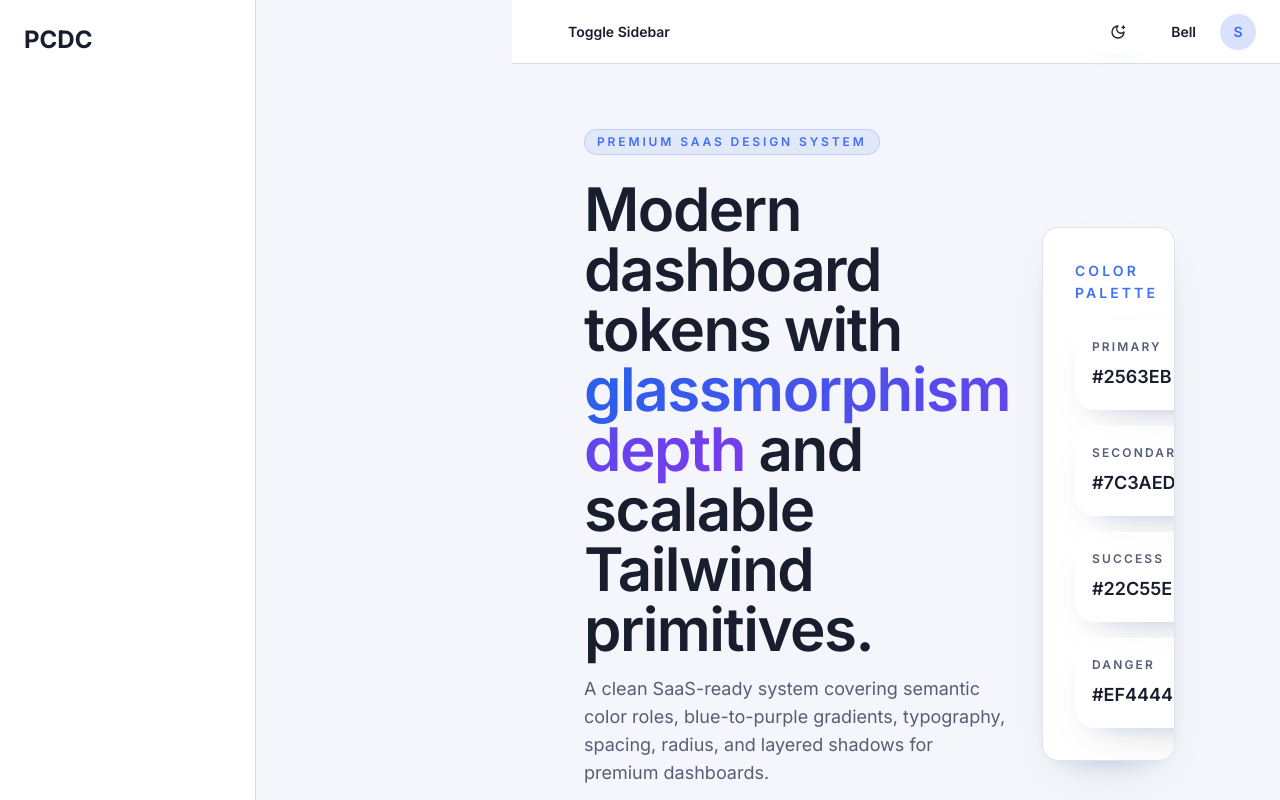
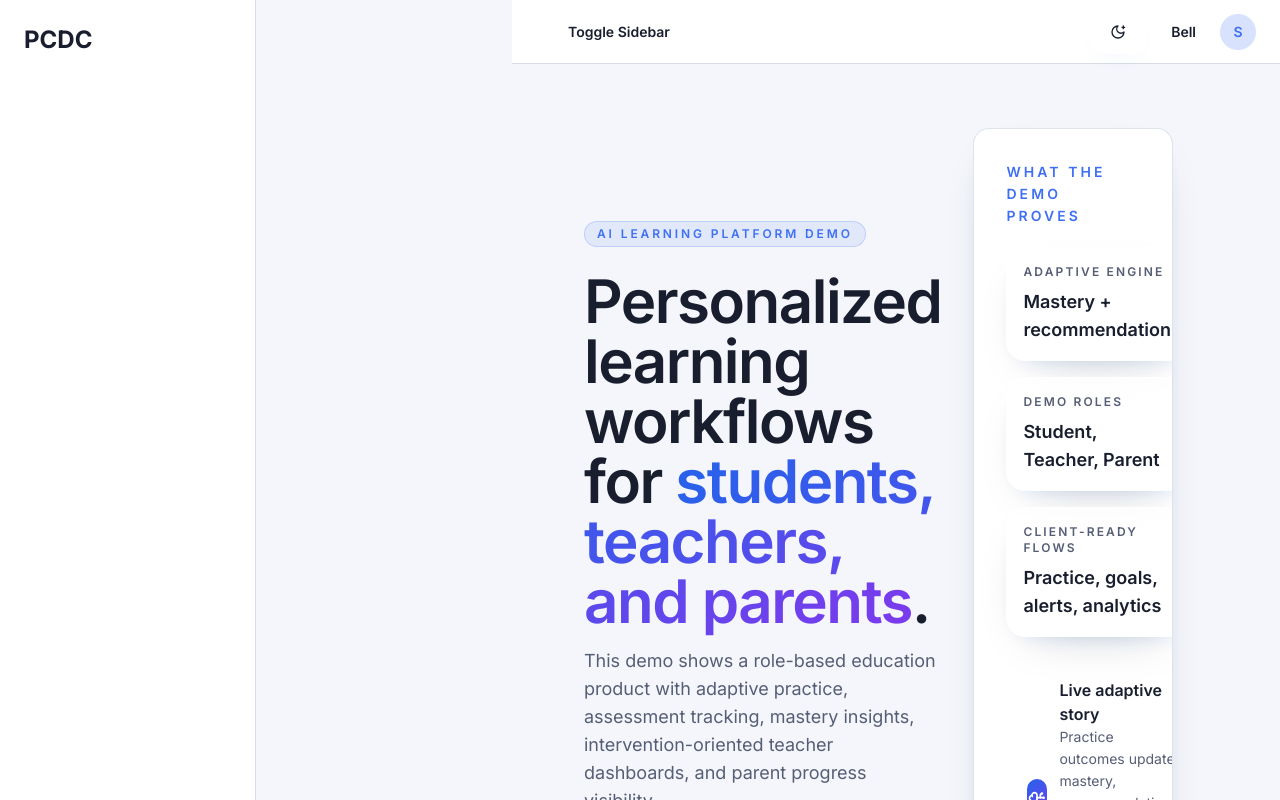
Before and after one commit to neiloy-neil/ai-learning-platform, a Next.js app: page / in a window 1280 px wide. Built offline with nearby package versions, Linux system fonts and the light colour scheme; sample sign-in values are in the browser's storage.

Commit message:
Rewrite landing page for learning platform demo

```diff
--- a/features/home/components/home-page-view.tsx
+++ b/features/home/components/home-page-view.tsx
@@ -1,100 +1,108 @@
-import { ArrowRight, CheckCircle2, ShieldAlert, Sparkles } from "lucide-react";
+import Link from "next/link";
+import { ArrowRight, BrainCircuit, GraduationCap, LineChart, ShieldCheck, Users } from "lucide-react";
 import type { HTMLAttributes } from "react";
+
 import { Button } from "@/components/ui/button";
-import { Card } from "@/components/ui/card";
+import { Card, CardContent, CardHeader, CardTitle } from "@/components/ui/card";
 import { homeHighlights } from "@/features/home/model/home-highlights";
 import { cn } from "@/lib/cn";
-import { designSystem } from "@/lib/design-system";
+import { appRoutes } from "@/lib/app-routes";
 
 type HomePageViewProps = HTMLAttributes<HTMLDivElement> & {
   className?: string;
 };
 
-const palette = [
-  { label: "Primary", value: designSystem.colors.primary, tone: "bg-primary text-primary-foreground" },
-  { label: "Secondary", value: designSystem.colors.secondary, tone: "bg-secondary text-secondary-foreground" },
-  { label: "Success", value: designSystem.colors.success, tone: "bg-success text-success-foreground" },
-  { label: "Danger", value: designSystem.colors.danger, tone: "bg-danger text-danger-foreground" },
+const demoJourneys = [
+  {
+    title: "Student Journey",
+    description: "Adaptive practice, assessment sessions, learning paths, goals, and progress insights move together in one demo flow.",
+    icon: GraduationCap,
+  },
+  {
+    title: "Teacher Workspace",
+    description: "Class performance, weak concept visibility, assignments, and student drill-downs are presented as one coherent analytics surface.",
+    icon: Users,
+  },
+  {
+    title: "Parent Visibility",
+    description: "Progress summaries, alerts, and at-home support cues keep parent-facing reporting clear and non-technical.",
+    icon: ShieldCheck,
+  },
 ] as const;
 
-const foundations = [
+const proofPoints = [
   {
-    title: "Spacing",
-    value: "8, 12, 16, 24, 32, 48, 72",
+    label: "Adaptive engine",
+    value: "Mastery + recommendation",
   },
   {
-    title: "Radius",
-    value: "8, 14, 20, 28, pill",
+    label: "Demo roles",
+    value: "Student, Teacher, Parent",
   },
   {
-    title: "Shadows",
-    value: "panel, floating, glow, inset",
+    label: "Client-ready flows",
+    value: "Practice, goals, alerts, analytics",
   },
 ] as const;
 
 export function HomePageView({ className, ...props }: HomePageViewProps) {
   return (
     <div className={cn("px-6 pb-20 pt-8 lg:px-10", className)} {...props}>
-      <section className="mx-auto grid max-w-6xl gap-8 lg:grid-cols-[1.2fr_0.8fr] lg:items-center">
+      <section className="mx-auto grid max-w-6xl gap-8 lg:grid-cols-[1.15fr_0.85fr] lg:items-center">
         <div className="space-y-6">
-          <span className="eyebrow">Premium SaaS design system</span>
+          <span className="eyebrow">AI Learning Platform Demo</span>
           <div className="space-y-4">
-            <h1 className="max-w-3xl text-4xl font-semibold tracking-tight text-foreground sm:text-5xl lg:text-6xl">
-              Modern dashboard tokens with <span className="gradient-text">glassmorphism depth</span> and scalable Tailwind primitives.
+            <h1 className="max-w-4xl text-4xl font-semibold tracking-tight text-foreground sm:text-5xl lg:text-6xl">
+              Personalized learning workflows for <span className="gradient-text">students, teachers, and parents</span>.
             </h1>
             <p className="max-w-2xl text-base leading-7 text-muted-foreground sm:text-lg">
-              A clean SaaS-ready system covering semantic color roles, blue-to-purple gradients, typography, spacing, radius, and layered shadows for premium dashboards.
+              This demo shows a role-based education product with adaptive practice, assessment tracking, mastery insights,
+              intervention-oriented teacher dashboards, and parent progress visibility.
             </p>
           </div>
           <div className="flex flex-col gap-3 sm:flex-row">
-            <Button className="group" size="lg">
-              Explore tokens
-              <ArrowRight className="ml-2 size-4 transition-transform duration-200 group-hover:translate-x-0.5" />
+            <Button asChild className="group" size="lg">
+              <Link href={appRoutes.auth.login}>
+                Open Demo Access
+                <ArrowRight className="ml-2 size-4 transition-transform duration-200 group-hover:translate-x-0.5" />
+              </Link>
             </Button>
-            <Button className="bg-transparent" size="lg" variant="secondary">
-              View foundations
+            <Button asChild className="bg-transparent" size="lg" variant="secondary">
+              <Link href={appRoutes.student.dashboard}>View Student Flow</Link>
             </Button>
           </div>
         </div>
 
         <Card className="glass-panel-strong overflow-hidden p-6 lg:p-8">
-          <div className="space-y-4">
-            <p className="text-sm font-semibold uppercase tracking-[0.22em] text-primary">Color palette</p>
+          <div className="space-y-5">
+            <p className="text-sm font-semibold uppercase tracking-[0.22em] text-primary">What the demo proves</p>
             <div className="grid gap-4">
-              {palette.map((item) => (
+              {proofPoints.map((item) => (
                 <div className="glass-panel rounded-[1.25rem] p-4" key={item.label}>
-                  <div className="flex items-center justify-between gap-4">
-                    <div>
-                      <p className="text-xs font-semibold uppercase tracking-[0.18em] text-muted-foreground">{item.label}</p>
-                      <h2 className="mt-2 text-lg font-semibold text-foreground">{item.value}</h2>
-                    </div>
-                    <div className={cn("h-14 w-14 rounded-2xl shadow-glow", item.tone)} />
-                  </div>
+                  <p className="text-xs font-semibold uppercase tracking-[0.18em] text-muted-foreground">{item.label}</p>
+                  <h2 className="mt-2 text-lg font-semibold text-foreground">{item.value}</h2>
                 </div>
               ))}
+            </div>
+            <div className="rounded-[1.5rem] border border-glass-stroke bg-surface/55 p-5">
+              <div className="flex items-center gap-3">
+                <div className="flex h-11 w-11 items-center justify-center rounded-2xl bg-dashboard-gradient text-white shadow-glow">
+                  <BrainCircuit className="size-5" />
+                </div>
+                <div>
+                  <p className="font-semibold text-foreground">Live adaptive story</p>
+                  <p className="text-sm text-muted-foreground">
+                    Practice outcomes update mastery, recommendations, goals, notifications, and role dashboards in one shared demo state.
+                  </p>
+                </div>
+              </div>
             </div>
           </div>
         </Card>
       </section>
 
-      <section className="mx-auto mt-16 grid max-w-6xl gap-5 md:grid-cols-3" id="tracks">
-        {[
-          {
-            icon: Sparkles,
-            title: "Gradient system",
-            description: "Brand gradients move from saturated blue to premium purple for hero treatments, active states, and emphasis surfaces.",
-          },
-          {
-            icon: CheckCircle2,
-            title: "Typography scale",
-            description: "A restrained scale keeps dense dashboards readable while still allowing strong display moments and crisp labels.",
-          },
-          {
-            icon: ShieldAlert,
-            title: "Glass surfaces",
-            description: "Translucent panels, soft borders, and layered shadows create depth without visual noise or heavy ornament.",
-          },
-        ].map((item) => {
+      <section className="mx-auto mt-16 grid max-w-6xl gap-5 md:grid-cols-3">
+        {demoJourneys.map((item) => {
           const Icon = item.icon;
 
           return (
@@ -109,48 +117,47 @@ export function HomePageView({ className, ...props }: HomePageViewProps) {
         })}
       </section>
 
-      <section className="mx-auto mt-16 grid max-w-6xl gap-6 lg:grid-cols-[0.95fr_1.05fr]" id="system">
+      <section className="mx-auto mt-16 grid max-w-6xl gap-6 lg:grid-cols-[0.95fr_1.05fr]">
         <Card className="glass-panel p-6 lg:p-8">
-          <span className="eyebrow">Typography</span>
-          <div className="mt-5 space-y-4">
-            <p className="text-5xl font-semibold tracking-tight">Display / 48</p>
-            <p className="text-3xl font-semibold tracking-tight">Heading / 30</p>
-            <p className="text-lg leading-7 text-muted-foreground">Body Large / 18 with generous line height for dashboard clarity.</p>
-            <p className="text-sm leading-6 text-muted-foreground">Body Small / 14 for supporting metrics, helper text, and dense sidebars.</p>
-            <p className="text-xs font-semibold uppercase tracking-[0.22em] text-primary">Caption / 12 tracking</p>
+          <span className="eyebrow">Product pillars</span>
+          <div className="mt-6 space-y-4">
+            <div className="flex items-start gap-4">
+              <div className="flex h-10 w-10 items-center justify-center rounded-2xl bg-primary/10 text-primary">
+                <BrainCircuit className="size-5" />
+              </div>
+              <div>
+                <p className="font-semibold text-foreground">Adaptive learning guidance</p>
+                <p className="text-sm leading-6 text-muted-foreground">Mastery, recommendation, and revision logic keeps the demo focused on next-best actions.</p>
+              </div>
+            </div>
+            <div className="flex items-start gap-4">
+              <div className="flex h-10 w-10 items-center justify-center rounded-2xl bg-primary/10 text-primary">
+                <LineChart className="size-5" />
+              </div>
+              <div>
+                <p className="font-semibold text-foreground">Cross-role analytics</p>
+                <p className="text-sm leading-6 text-muted-foreground">Students, teachers, and parents all see the same learning story from role-appropriate angles.</p>
+              </div>
+            </div>
           </div>
         </Card>
 
         <Card className="glass-panel-strong gradient-border p-6 lg:p-8">
-          <span className="eyebrow">Foundations</span>
+          <span className="eyebrow">Feature map</span>
           <div className="mt-6 grid gap-5 sm:grid-cols-2">
-            {foundations.map((item) => (
+            {homeHighlights.map((item) => (
               <div className="rounded-2xl border border-glass-stroke bg-surface/50 p-5" key={item.title}>
-                <p className="text-sm font-semibold text-foreground">{item.title}</p>
-                <p className="mt-2 text-sm text-muted-foreground">{item.value}</p>
+                <p className="text-xs font-semibold uppercase tracking-[0.18em] text-primary">{item.eyebrow}</p>
+                <p className="mt-2 text-sm font-semibold text-foreground">{item.title}</p>
+                <p className="mt-2 text-sm text-muted-foreground">{item.description}</p>
               </div>
             ))}
             <div className="rounded-2xl border border-glass-stroke bg-surface/50 p-5 sm:col-span-2">
-              <p className="text-sm font-semibold text-foreground">Gradient</p>
-              <div className="mt-3 h-12 rounded-xl bg-dashboard-gradient shadow-glow" />
+              <p className="text-sm font-semibold text-foreground">Fast demo entry</p>
+              <p className="mt-2 text-sm text-muted-foreground">
+                Role-card login at <code>/login</code> opens directly into the demo dashboards without backend setup.
+              </p>
             </div>
-          </div>
-        </Card>
-      </section>
-
-      <section className="mx-auto mt-16 max-w-6xl">
-        <Card className="glass-panel grid gap-6 p-6 lg:grid-cols-[0.9fr_1.1fr] lg:p-8">
-          <div className="space-y-3">
-            <span className="eyebrow">Reusable tokens</span>
-            <h2 className="text-3xl font-semibold tracking-tight">Tailwind config and semantic tokens stay aligned.</h2>
-          </div>
-          <div className="grid gap-4 text-sm leading-6 text-muted-foreground sm:grid-cols-2">
-            {homeHighlights.map((item) => (
-              <div key={item.title}>
-                <p className="font-semibold text-foreground">{item.title}</p>
-                <p>{item.description}</p>
-              </div>
-            ))}
           </div>
         </Card>
       </section>
```
Also changed, not shown: features/home/model/home-highlights.ts (+9 -9 lines), 1 other file (tests, documents, lock files or other folders).
